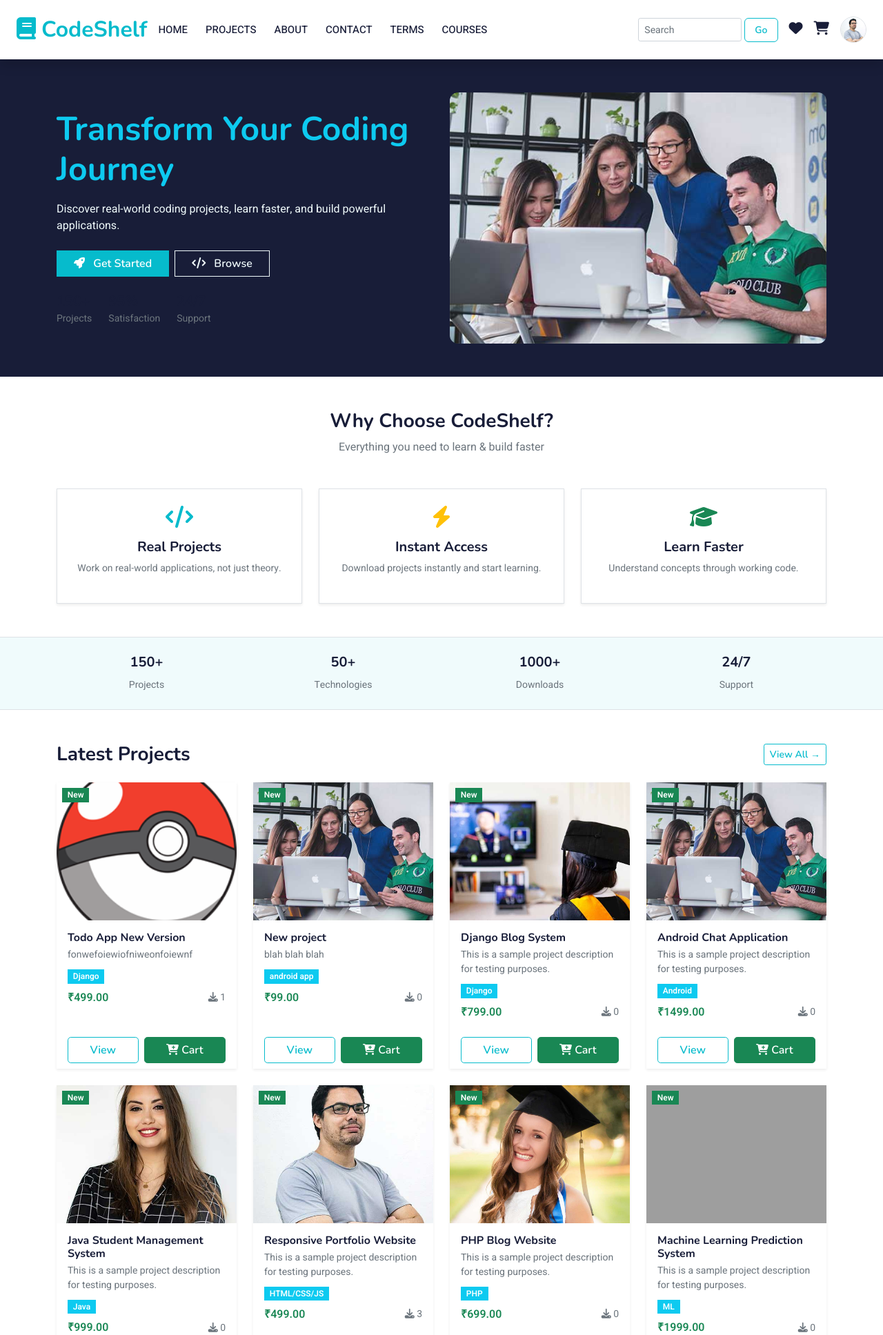
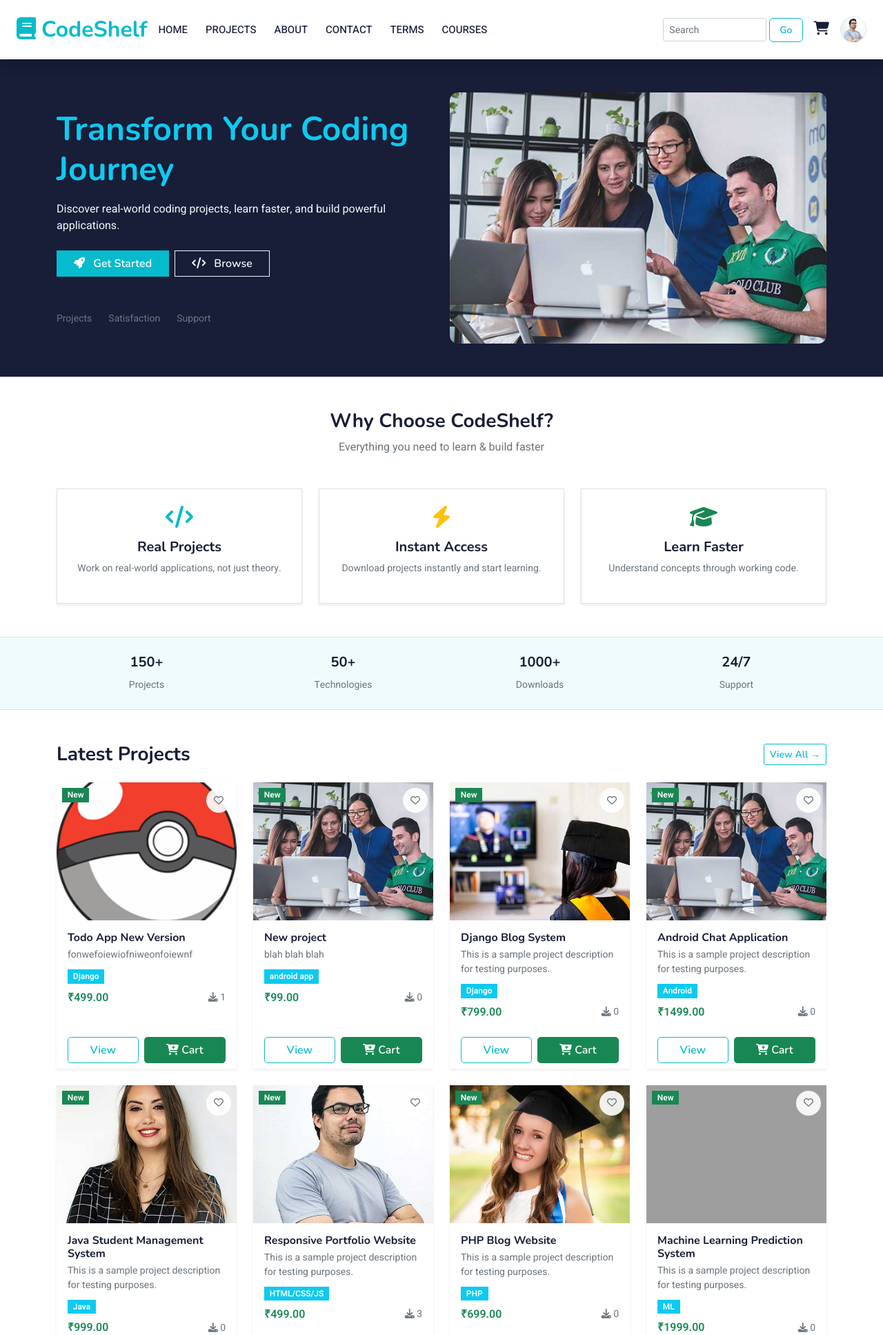
Before and after one commit to meghraj161920/codeshelf, a Django app: page / in a window 1280 px wide. Shown: the top 1935 px of the page at 69% size. Run offline with Django 5.2, Linux system fonts and the light colour scheme; a user stored in the database is signed in; data comes from the database, SQL or seed files in the repository; both versions use the stored data as it was after the commit; some libraries are stand-ins or nearby versions; grey boxes are pictures that could not be loaded.

Commit message:
wishlist icon moved from navbar to dropdown

```diff
--- a/core/templates/core/home.html
+++ b/core/templates/core/home.html
@@ -122,6 +122,13 @@
                     <img src="{% if project.thumbnail %}{{ project.thumbnail.url }}{% else %}{% static 'img/default.jpg' %}{% endif %}"
                         class="w-100" style="height:200px; object-fit:cover;">
                     <span class="badge bg-success position-absolute top-0 start-0 m-2">New</span>
+                    {% if user.is_authenticated and user.profile.is_customer %}
+                    <button class="btn btn-sm position-absolute top-0 end-0 m-2 wishlist-btn"
+                        data-id="{{ project.id }}"
+                        style="background:rgba(255,255,255,0.9); border-radius:50%; width:36px; height:36px; padding:0;">
+                        <i class="fa-{% if project.id in wishlist_ids %}solid text-danger{% else %}regular text-muted{% endif %} fa-heart"></i>
+                    </button>
+                    {% endif %}
                 </div>
 
                 <div class="card-body">
@@ -184,6 +191,13 @@
                     <img src="{% if project.thumbnail %}{{ project.thumbnail.url }}{% else %}{% static 'img/default.jpg' %}{% endif %}"
                         class="w-100" style="height:200px; object-fit:cover;">
                     <span class="badge bg-danger position-absolute top-0 start-0 m-2">🔥 Trending</span>
+                    {% if user.is_authenticated and user.profile.is_customer %}
+                    <button class="btn btn-sm position-absolute top-0 end-0 m-2 wishlist-btn"
+                        data-id="{{ project.id }}"
+                        style="background:rgba(255,255,255,0.9); border-radius:50%; width:36px; height:36px; padding:0;">
+                        <i class="fa-{% if project.id in wishlist_ids %}solid text-danger{% else %}regular text-muted{% endif %} fa-heart"></i>
+                    </button>
+                    {% endif %}
                 </div>
 
                 <div class="card-body">
@@ -235,3 +249,32 @@
 </div>
 
 {% endblock %}
+
+{% block extra_js %}
+<script>
+// Wishlist toggle
+document.querySelectorAll('.wishlist-btn').forEach(btn => {
+    btn.addEventListener('click', function() {
+        const projectId = this.dataset.id
+        const icon = this.querySelector('i')
+
+        fetch("{% url 'toggle_wishlist' %}", {
+            method: "POST",
+            headers: {
+                "X-CSRFToken": "{{ csrf_token }}",
+                "Content-Type": "application/x-www-form-urlencoded",
+            },
+            body: `project_id=${projectId}`
+        })
+        .then(res => res.json())
+        .then(data => {
+            if (data.status === 'added') {
+                icon.className = 'fa-solid fa-heart text-danger'
+            } else {
+                icon.className = 'fa-regular fa-heart text-muted'
+            }
+        })
+    })
+})
+</script>
+{% endblock extra_js %}
--- a/templates/base.html
+++ b/templates/base.html
@@ -80,10 +80,7 @@
 
                 {% if user.is_authenticated and user.profile.is_customer %}
 
-                <!-- WISHLIST ICON -->
-                <a href="{% url 'wishlist' %}" class="position-relative text-dark text-decoration-none">
-                    <i class="fa fa-heart fs-5"></i>
-                </a>
+
 
                 <!-- CART ICON -->
                 <a href="{% url 'cart' %}" class="position-relative text-dark text-decoration-none">
@@ -144,7 +141,7 @@
 
                         <li>
                             <a class="dropdown-item d-flex align-items-center gap-2 py-2" href="{% url 'profile' %}">
-                                <i class="fa fa-user text-primary"></i> Profile
+                                <i class="fa fa-user text-dark"></i> Profile
                             </a>
                         </li>
 
@@ -163,12 +160,18 @@
                         {% if user.profile.role == 'customer' %}
                         <li>
                             <a class="dropdown-item d-flex align-items-center gap-2 py-2" href="{% url 'order_history' %}">
-                                <i class="fa fa-box text-danger"></i> My Orders
+                                <i class="fa fa-box text-primary"></i> My Orders
+                            </a>
+                        </li>
+                        <li>
+                            <!-- WISHLIST ICON -->
+                            <a href="{% url 'wishlist' %}" class="dropdown-item d-flex align-items-center gap-2 py-2">
+                                <i class="fa fa-heart text-danger"></i>My Wishlist
                             </a>
                         </li>
                         <li>
                             <a class="dropdown-item d-flex align-items-center gap-2 py-2" href="{% url 'coupons' %}">
-                                <i class="fa fa-ticket-alt text-success"></i> My Coupons
+                                <i class="fa fa-ticket-alt text-warning"></i> My Coupons
                             </a>
                         </li>
                         {% endif %}
```
Also changed, not shown: db.sqlite3.
